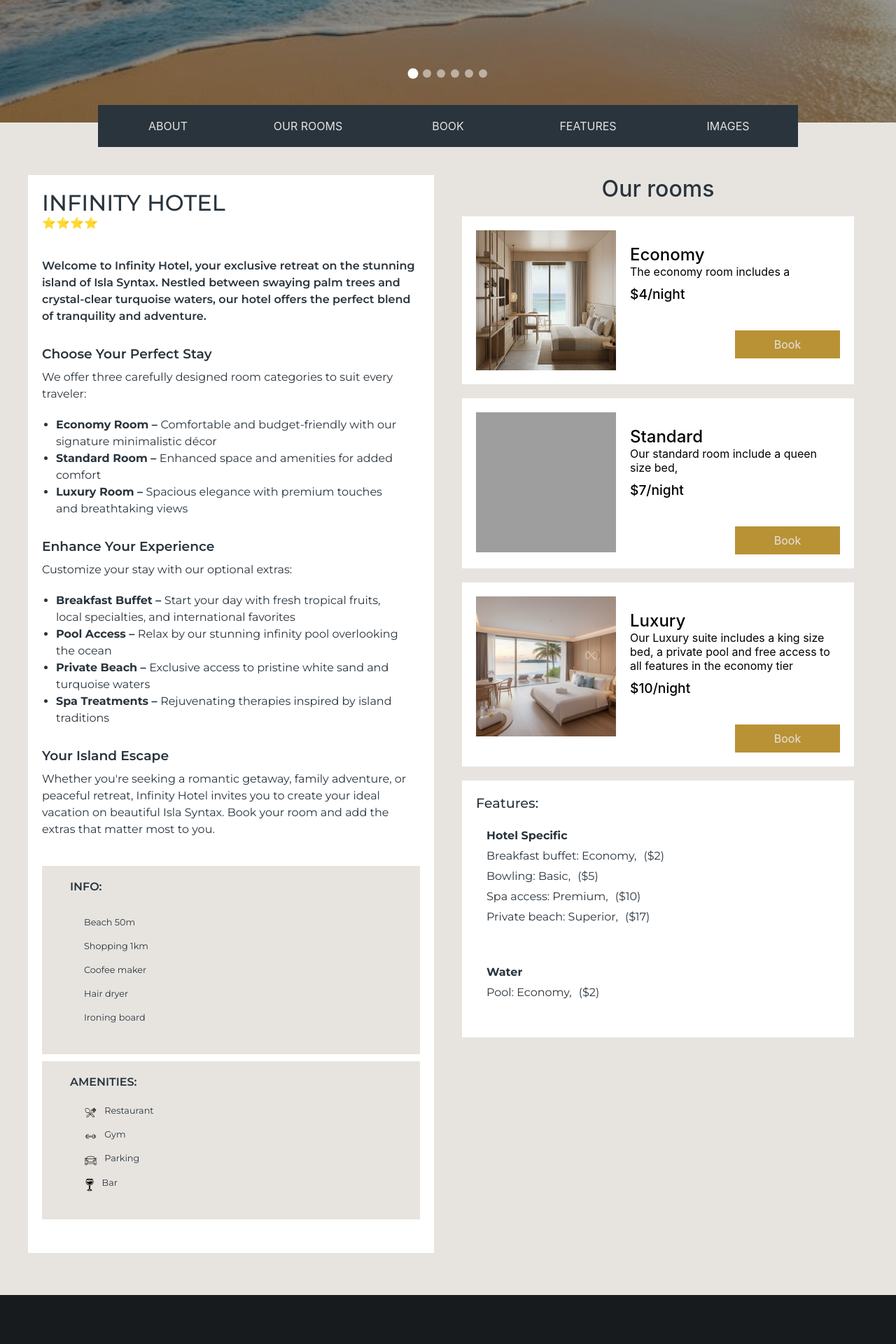
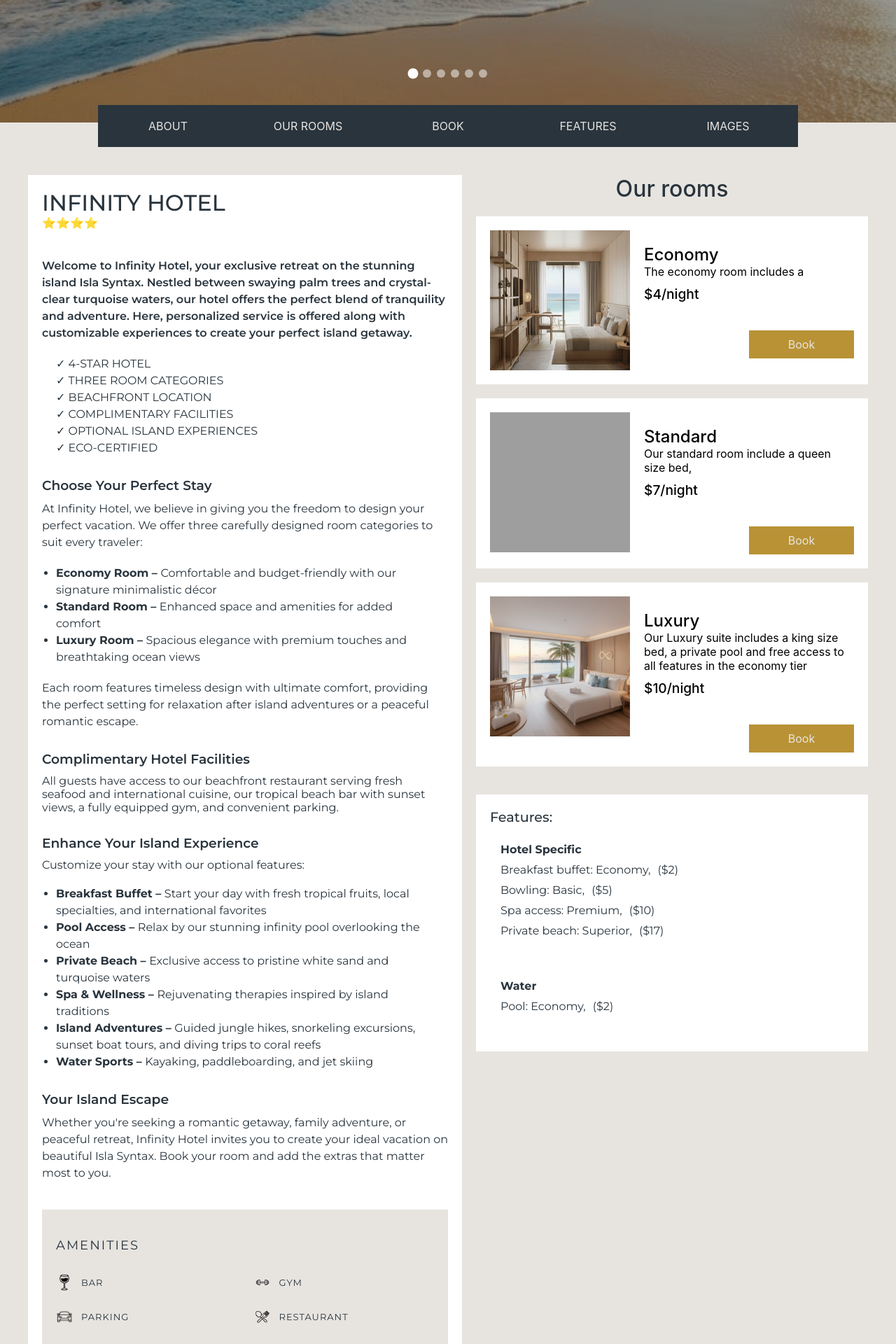
Before and after one commit to Patricia-LF/yrgopelag, a PHP site: page / in a window 1280 px wide. Shown: the part 724-2644 px from the top of the page at 70% size. Run offline with PHP 8.4, Linux system fonts and the light colour scheme; data comes from the database, SQL or seed files in the repository; data that the repository does not hold is empty; grey boxes are pictures that could not be loaded.

Commit message:
added images

```diff
--- a/image-overlay.js
+++ b/image-overlay.js
@@ -23,6 +23,18 @@ const overlayImages = [
     {
         image: 'images/unnamed (1).jpg',
         title: 'Breakfast buffet',
+    },
+    {
+        image: 'images/restaurant.png',
+        title: 'Restaurant',
+    },
+    {
+        image: 'images/reataurang.png',
+        title: 'Restaurant',
+    },
+    {
+        image: 'images/beach-bar.png',
+        title: 'Beach bar',
     },
     // Lägg till fler bilder här
 ];
--- a/index.php
+++ b/index.php
@@ -50,29 +50,53 @@ foreach ($features as $feature) {
         <article class="about-container" id="about-container">
             <h1>Infinity hotel</h1>
             <div>⭐⭐⭐⭐</div>
-            <p class="welcome"> Welcome to Infinity Hotel, your exclusive retreat on the stunning island of Isla Syntax. Nestled between swaying palm trees and crystal-clear turquoise waters, our hotel offers the perfect blend of tranquility and adventure.
+            <p class="welcome"> Welcome to Infinity Hotel, your exclusive retreat on the stunning island Isla Syntax. Nestled between swaying palm trees and crystal-clear turquoise waters, our hotel offers the perfect blend of tranquility and adventure. Here, personalized service is offered along with customizable experiences to create your perfect island getaway.
             </p>
+
+            <div class="hotel-list">
+                <ul>
+                    <li>✓ 4-STAR HOTEL</li>
+                    <li>✓ THREE ROOM CATEGORIES</li>
+                    <li>✓ BEACHFRONT LOCATION</li>
+                    <li>✓ COMPLIMENTARY FACILITIES</li>
+                    <li>✓ OPTIONAL ISLAND EXPERIENCES</li>
+                    <li>✓ ECO-CERTIFIED</li>
+                </ul>
+            </div>
 
             <div class="perfect-stay">
                 <h3>Choose Your Perfect Stay</h3>
-                <p>We offer three carefully designed room categories to suit every traveler:</p>
+                <p>At Infinity Hotel, we believe in giving you the freedom to design your perfect vacation. We offer three carefully designed room categories to suit every traveler:</p>
 
                 <ul>
                     <li><strong>Economy Room – </strong>Comfortable and budget-friendly with our signature minimalistic décor</li>
                     <li><strong>Standard Room – </strong>Enhanced space and amenities for added comfort</li>
-                    <li><strong>Luxury Room – </strong>Spacious elegance with premium touches and breathtaking views</li>
+                    <li><strong>Luxury Room – </strong>Spacious elegance with premium touches and breathtaking ocean views</li>
                 </ul>
+
+                <p>
+                    Each room features timeless design with ultimate comfort, providing the perfect setting for relaxation after island adventures or a peaceful romantic escape.
+                </p>
+            </div>
+
+            <div class="complimentary">
+                <h3>Complimentary Hotel Facilities</h3>
+                <p>
+                    All guests have access to our beachfront restaurant serving fresh seafood and international cuisine, our tropical beach bar with sunset views, a fully equipped gym, and convenient parking.
+                </p>
             </div>
 
             <div class="enhance">
-                <h3>Enhance Your Experience</h3>
-                <p>Customize your stay with our optional extras:</p>
+                <h3>Enhance Your Island Experience</h3>
+                <p>Customize your stay with our optional features:</p>
 
                 <ul>
                     <li><strong>Breakfast Buffet – </strong>Start your day with fresh tropical fruits, local specialties, and international favorites</li>
                     <li><strong>Pool Access – </strong>Relax by our stunning infinity pool overlooking the ocean</li>
                     <li><strong>Private Beach – </strong>Exclusive access to pristine white sand and turquoise waters</li>
-                    <li><strong>Spa Treatments – </strong>Rejuvenating therapies inspired by island traditions</li>
+                    <li><strong>Spa & Wellness – </strong>Rejuvenating therapies inspired by island traditions</li>
+                    <li><strong>Island Adventures – </strong>Guided jungle hikes, snorkeling excursions, sunset boat tours, and diving trips to coral reefs</li>
+                    <li><strong>Water Sports – </strong>Kayaking, paddleboarding, and jet skiing</li>
                 </ul>
             </div>
 
@@ -82,25 +106,62 @@ foreach ($features as $feature) {
                 </p>
             </div>
 
-            <div class="info">
-                <h2>Info:</h2>
-                <ul>
-                    <li></li>
-                    <li>Beach 50m</li>
-                    <li>Shopping 1km</li>
-                    <li>Coofee maker</li>
-                    <li>Hair dryer</li>
-                    <li>Ironing board</li>
-                </ul>
+            <div class="amenities-section">
+                <h2>AMENITIES</h2>
+                <div class="amenities-grid">
+                    <div class="amenity-item">
+                        <img src="images/wine.png" alt="Bar icon">
+                        <span>BAR</span>
+                    </div>
+                    <div class="amenity-item">
+                        <img src="images/weight.webp" alt="Gym icon">
+                        <span>GYM</span>
+                    </div>
+                    <div class="amenity-item">
+                        <img src="images/car.png" alt="Parking icon">
+                        <span>PARKING</span>
+                    </div>
+                    <div class="amenity-item">
+                        <img src="images/restaurant (1).png" alt="Restaurant icon">
+                        <span>RESTAURANT</span>
+                    </div>
+                </div>
             </div>
-            <div class="amenities">
-                <h2>Amenities:</h2>
-                <ul>
-                    <li><img src="images/restaurant (1).png">Restaurant</li>
-                    <li><img src="images/weight.webp">Gym</li>
-                    <li><img src="images/car.png">Parking</li>
-                    <li><img src="images/wine.png">Bar</li>
-                </ul>
+
+            <div class="location-section">
+                <h2>LOCATION</h2>
+                <div class="location-grid">
+                    <div class="location-item">
+                        <img src="images/beach-icon.png" alt="Beach icon">
+                        <span>BEACH 50M</span>
+                    </div>
+                    <div class="location-item">
+                        <img src="images/city-icon.png" alt="City icon">
+                        <span>CITY CENTER 1KM</span>
+                    </div>
+                    <div class="location-item">
+                        <img src="images/shopping-icon.jpg" alt="Shopping icon">
+                        <span>SHOPPING 1KM</span>
+                    </div>
+                </div>
+            </div>
+
+            <div class="room-features-section">
+                <h2>IN YOUR ROOM</h2>
+                <div class="room-features-grid">
+                    <div class="room-feature-item">
+                        <img src="images/coffee-icon.png" alt="Coffee icon">
+                        <span>COFFEE MAKER</span>
+                    </div>
+                    <div class="room-feature-item">
+                        <img src="images/hairdryer-icon.png" alt="Hair dryer icon">
+                        <span>HAIR DRYER</span>
+                    </div>
+                    <div class="room-feature-item">
+                        <img src="images/iron-icon.png" alt="Iron icon">
+                        <span>IRONING BOARD</span>
+                    </div>
+                </div>
             </div>
         </article>
 
--- a/style.css
+++ b/style.css
@@ -227,10 +227,9 @@ html {
 }
 
 .about-features-container {
-    width: 50%;
+    width: 60%;
     background: var(--box-color);
     padding: 20px;
-    /* height: 80%; */
     margin-bottom: 20px;
 }
 
@@ -238,7 +237,7 @@ html {
     color: var(--font-color);
     font-family: var(--font-base);
     /* padding: 20px; */
-    height: 1500px;
+    height: 90%;
 }
 
 .about-container h1 {
@@ -262,7 +261,11 @@ html {
     line-height: 1.5rem;
 }
 
-.perfect-stay p, .enhance p, .island-escape p {
+.hotel-list li {
+    display: flex;
+}
+
+.perfect-stay p, .complimentary p .enhance p, .island-escape p {
     font-size: 1rem;
     font-weight: 400;
     line-height: 1.5rem;
@@ -281,6 +284,46 @@ html {
     line-height: 1.5rem;
 }
 
+.amenities-section, .location-section, .room-features-section {
+    background: var(--background-color);;
+    padding: 40px 20px;
+    margin: 30px 0;
+}
+
+.amenities-section h2, .location-section h2, .room-features-section h2 {
+    font-size: 18px;
+    letter-spacing: 2px;
+    margin-bottom: 30px;
+    color: var(--font-color);
+    font-family: var(--font-base);
+    font-weight: 400;
+}
+
+.amenities-grid, .location-grid, .room-features-grid {
+    display: grid;
+    grid-template-columns: repeat(auto-fit, minmax(180px, 1fr));
+    gap: 25px;
+}
+
+.amenity-item, .location-item, .room-feature-item {
+    display: flex;
+    align-items: center;
+    gap: 12px;
+}
+
+.amenity-item img, .location-item img, .room-feature-item img {
+    width: 24px;
+    height: 24px;
+    object-fit: contain;
+}
+
+.amenity-item span, .location-item span, .room-feature-item span {
+    font-size: 13px;
+    text-transform: uppercase;
+    letter-spacing: 1px;
+    color: var(--font-color);
+    font-family: var(--font-base);
+}
 .info, .amenities {
     padding: 20px 40px;
     margin-top: 10px;
@@ -341,7 +384,7 @@ html {
     display: flex;
     flex-direction: column;
     align-items: center;
-    margin: 20px;
+    margin: 40px 0px;
 }
 
 section.rooms h2 {
@@ -349,6 +392,7 @@ section.rooms h2 {
     color: var(--font-color);
     font-size: 2rem;
     font-weight: 500;
+    margin-bottom: 20px;
 }
 
 .rooms {
@@ -358,7 +402,7 @@ section.rooms h2 {
 .room-container {
     background: var(--box-color);
     display: flex;
-    margin: 20px;
+    margin-bottom: 20px;
     justify-self: center;
     padding: 20px;
     justify-content: flex-start;
```
Also changed, not shown: images/beach-bar.png (added), images/beach-icon.png (added), images/city-icon.png (added), images/reataurang.png (added), images/restaurant (1).jpg (deleted), images/restaurant.jpg (deleted), images/restaurant.png, images/shopping-icon.jpg (added), 8 other files.
